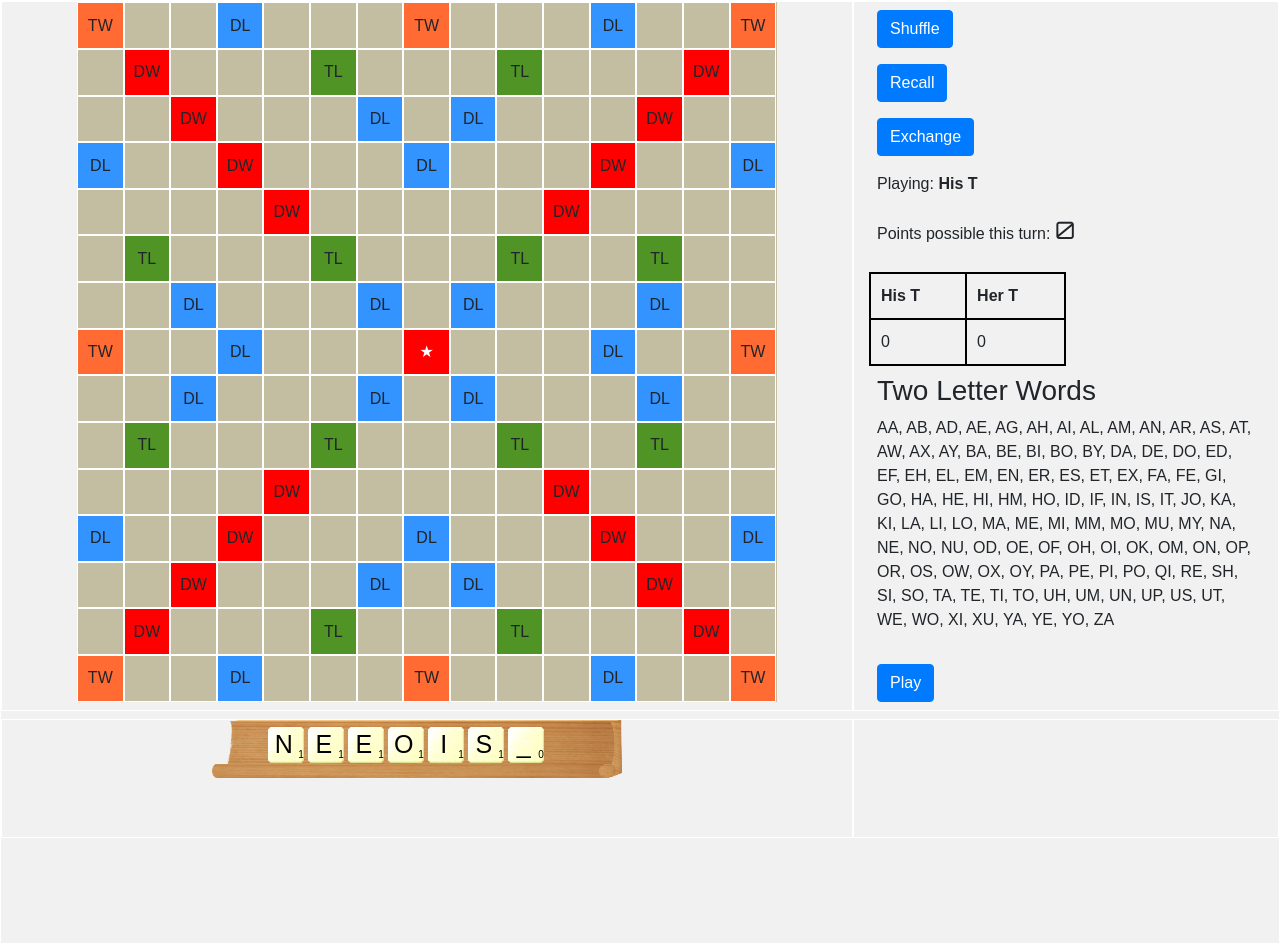
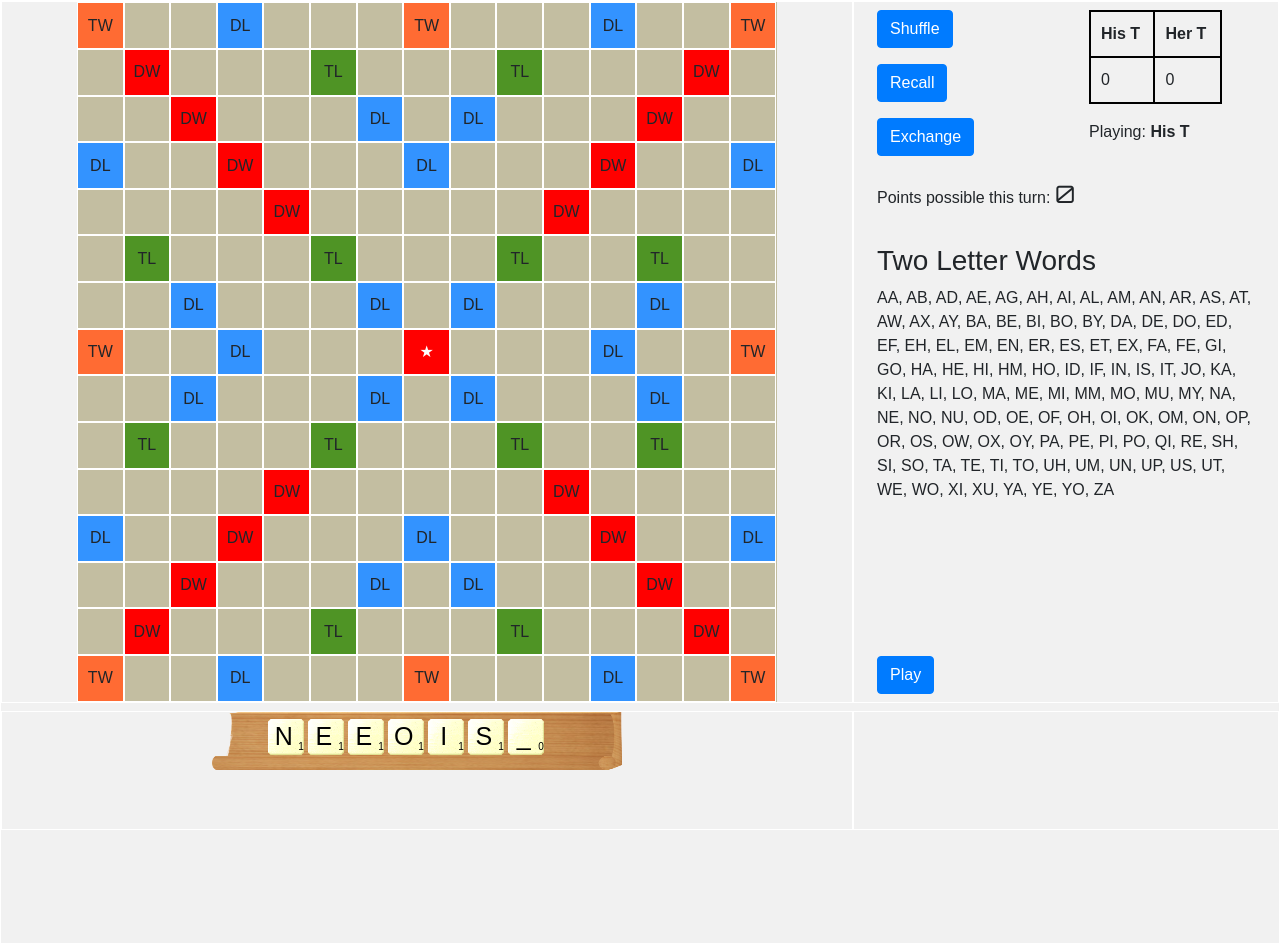
Before and after one commit to sourish33/ScrabbleGame, a PHP site: page / in a window 1280 px wide. Shown: the top 943 px of the page. Run offline with PHP 8.4, Linux system fonts and the light colour scheme.

Commit message:
right panel rearranged

```diff
--- a/index.html
+++ b/index.html
@@ -308,27 +308,52 @@
 
 			</div>
 			<div class="col-lg-4 col-md-4 col-sm-2 d-flex flex-column justify-content-left control-btns" style="border: 1px solid white;">
-				<!-- <div class="p-2">
-					<button type="button" class="btn btn-primary" id="replenish" >Deal </button>
-				</div> -->
 
-				<div class="p-2">
-					<button type="button" class="btn btn-primary" id="shuffle">Shuffle</button>
-				</div>
-				<div class="p-2">
-					<button type="button" class="btn btn-primary" id="recall">Recall</button>
-				</div>
-				<div class="p-2">
-					<button type="button" class="btn btn-primary">Exchange</button>
+				<div class="row ">
+					<div class="col d-flex flex-column">
+						<div class="p-2">
+							<button type="button" class="btn btn-primary" id="shuffle">Shuffle</button>
+						</div>
+						<div class="p-2">
+							<button type="button" class="btn btn-primary" id="recall">Recall</button>
+						</div>
+						<div class="p-2">
+							<button type="button" class="btn btn-primary">Exchange</button>
+						</div>
+					</div>
+					<div class="col d-flex flex-column">
+						<div class="p-2">
+							<table>
+								<thead>
+								<tr>
+									<th scope="col"><span id="pl1">Player</span></th>
+									<th scope="col"><span id="pl2">Player</span></th>
+
+								</tr>
+								</thead>
+								<tbody>
+								<tr>
+									<td><span id="pl1 points">0</span></td>
+									<td><span id="pl2 points">0</span></td>
+								</tr>
+								</tbody>
+							</table>
+						</div>
+						<div class="p-2">
+							<p>Playing: <span id="who-is-playing">Sourish</span></p>
+						</div>
+
+					</div>
+
+
 				</div>
 
 				<div class="p-2">
-					<p>Playing: <span id="who-is-playing">Sourish</span></p>
 					<p>Points possible this turn: <span id="points">0</span></p>
 				</div>
 
 
-				<div>
+				<!-- <div>
 					<table>
 						<thead>
 						<tr>
@@ -344,7 +369,7 @@
 						</tr>
 						</tbody>
 					</table>
-				</div>
+				</div> -->
 
 				<div class="p-2 2lw" >
 					<h3>Two Letter Words</h3>
--- a/style.css
+++ b/style.css
@@ -173,7 +173,7 @@ body {
 
   table {
     border: 2px solid black;
-    width:50%;
+    width:80%;
   }
 
   #who-is-playing {
```
Also changed, not shown: 1 other file.
